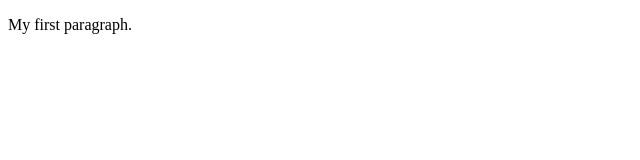
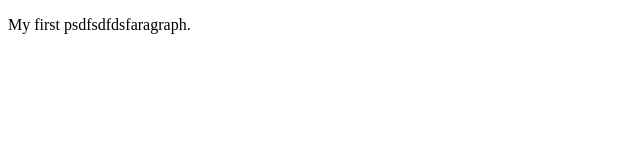
Before and after one commit to tin-martin/tin-martin.github.io, a plain HTML site: page inddsfsdx.html in a window 1280 px wide. Shown: the full height of the page, 0-640 px from the left. Drawn offline with Linux system fonts and the light colour scheme.

Commit message:
Update inddsfsdx.html

```diff
--- a/inddsfsdx.html
+++ b/inddsfsdx.html
@@ -2,7 +2,7 @@
 <html>
 <body>
 
-<p>My first paragraph.</p>
+<p>My first psdfsdfdsfaragraph.</p>
 
 </body>
 </html>
```
